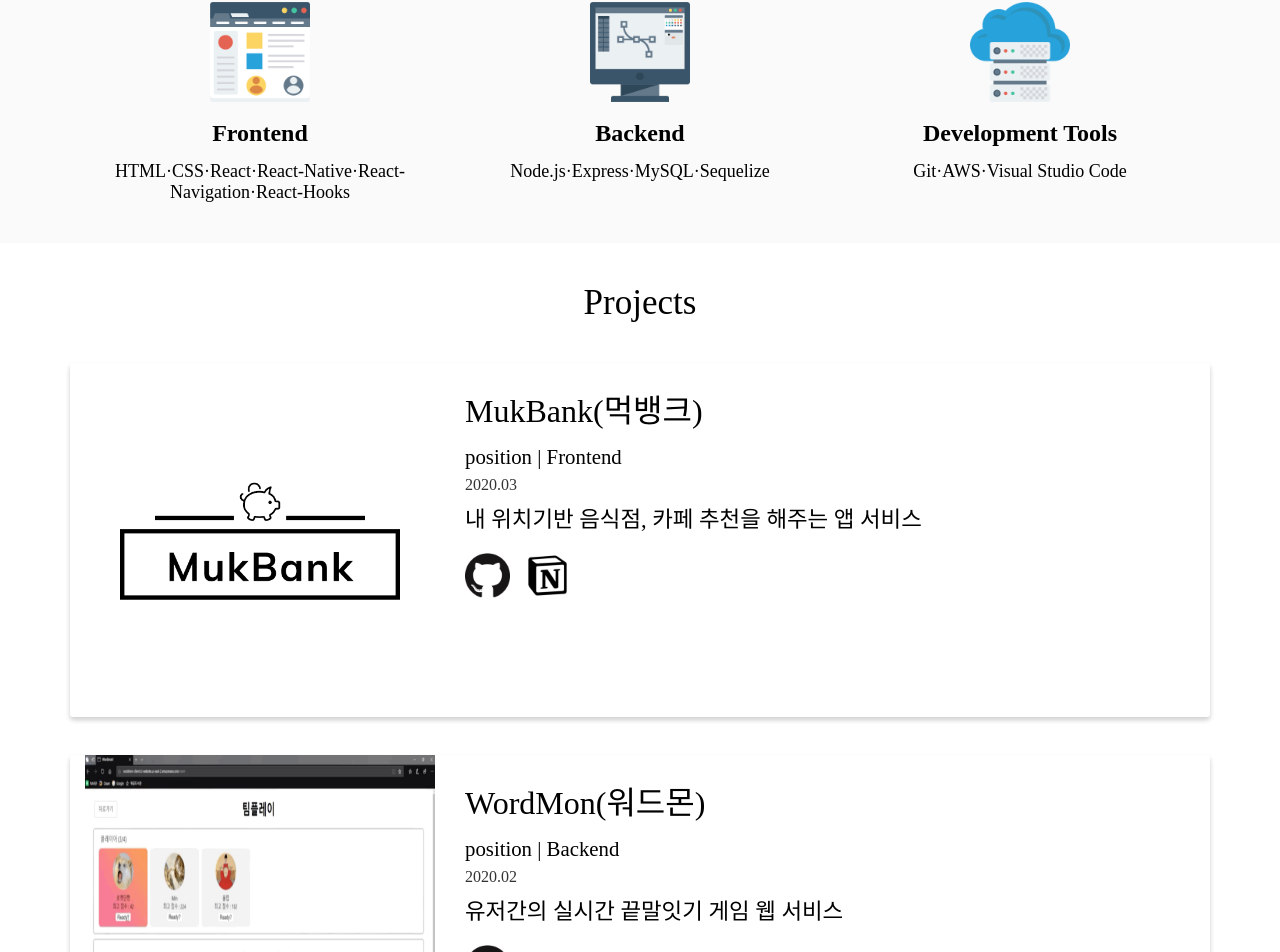
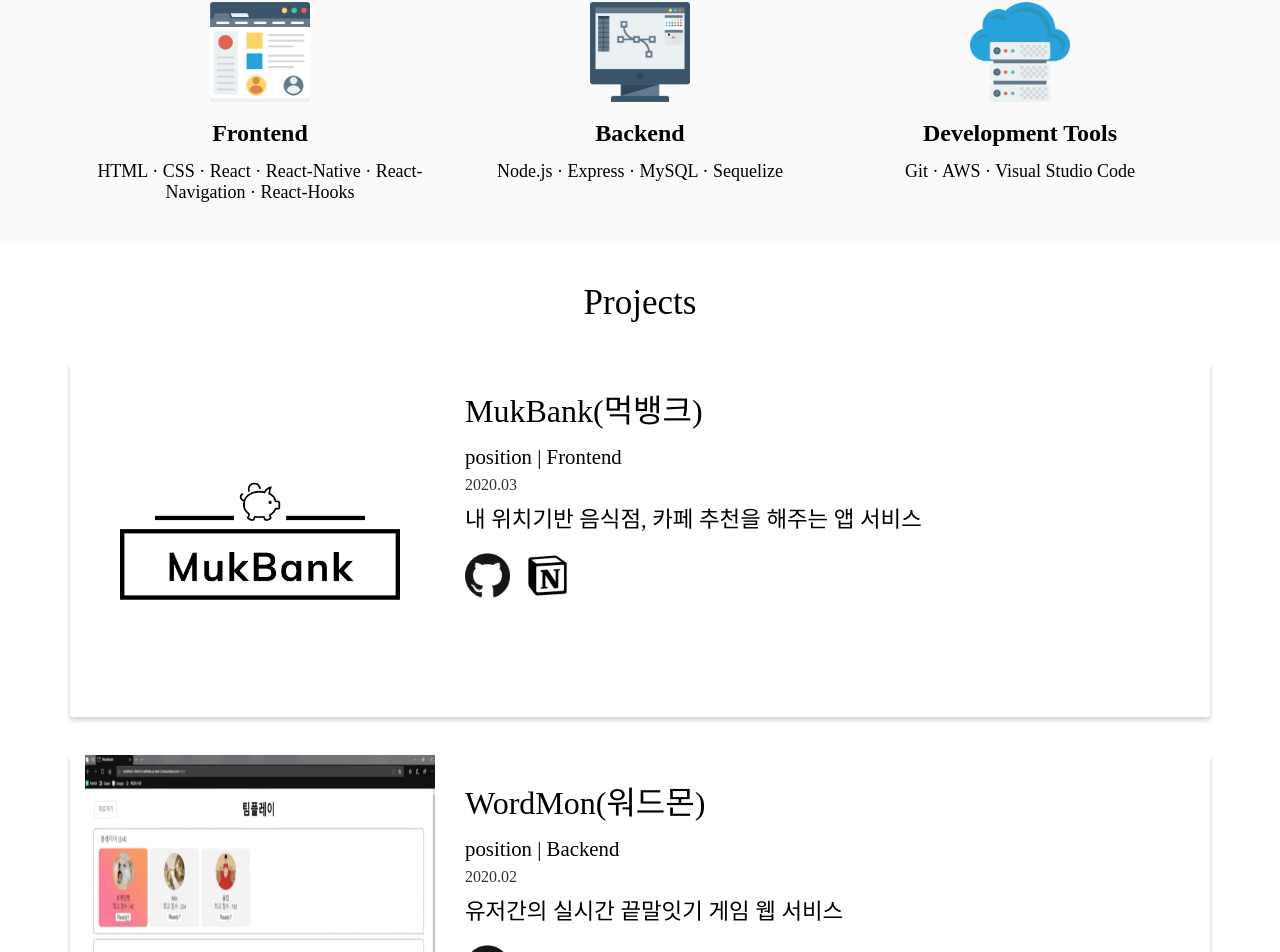
Before and after one commit to ollabu3/portfolio, a React (Create React App) app: page / in a window 1280 px wide. Shown: the part 1164-2116 px from the top of the page. Built offline with nearby package versions, Linux system fonts and the light colour scheme; a web font is replaced by a local one.

Commit message:
Fix: add on skills style in SkillsData

```diff
--- a/src/Components/Skills/Components/SkillsData.js
+++ b/src/Components/Skills/Components/SkillsData.js
@@ -2,13 +2,18 @@ export const SkillsData = [
   {
     id: 1,
     position: "Frontend",
-    skills: "HTML·CSS·React·React-Native·React-Navigation·React-Hooks",
+    skills:
+      "HTML · CSS · React · React-Native · React-Navigation · React-Hooks",
   },
-  { id: 2, position: "Backend", skills: "Node.js·Express·MySQL·Sequelize" },
+  {
+    id: 2,
+    position: "Backend",
+    skills: "Node.js · Express · MySQL · Sequelize",
+  },
   {
     id: 3,
     position: "Development Tools",
-    skills: "Git·AWS·Visual Studio Code",
+    skills: `Git · AWS · Visual Studio Code`,
   },
 ];
 // 아이콘 제작자 <a href="https://www.flaticon.com/kr/authors/dinosoftlabs" title="DinosoftLabs">DinosoftLabs</a> from <a href="https://www.flaticon.com/kr/" title="Flaticon"> www.flaticon.com</a>
```
